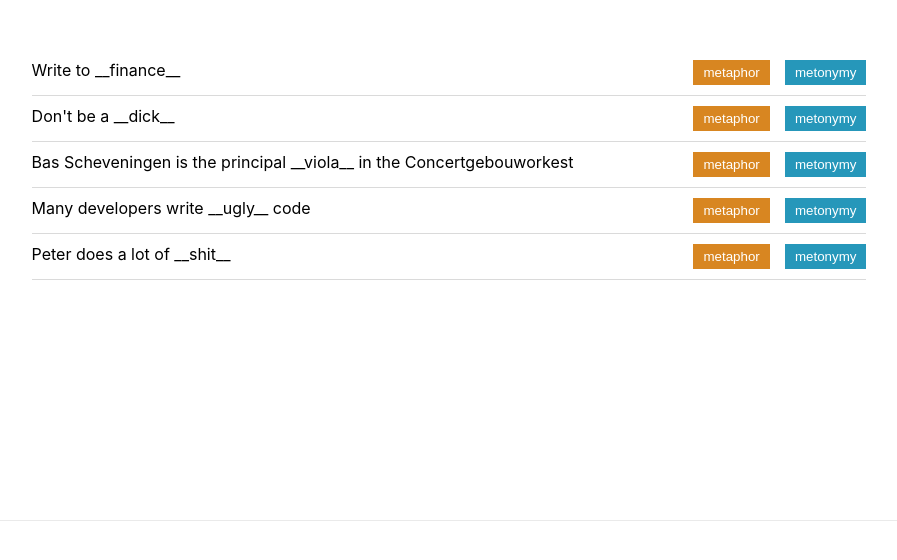
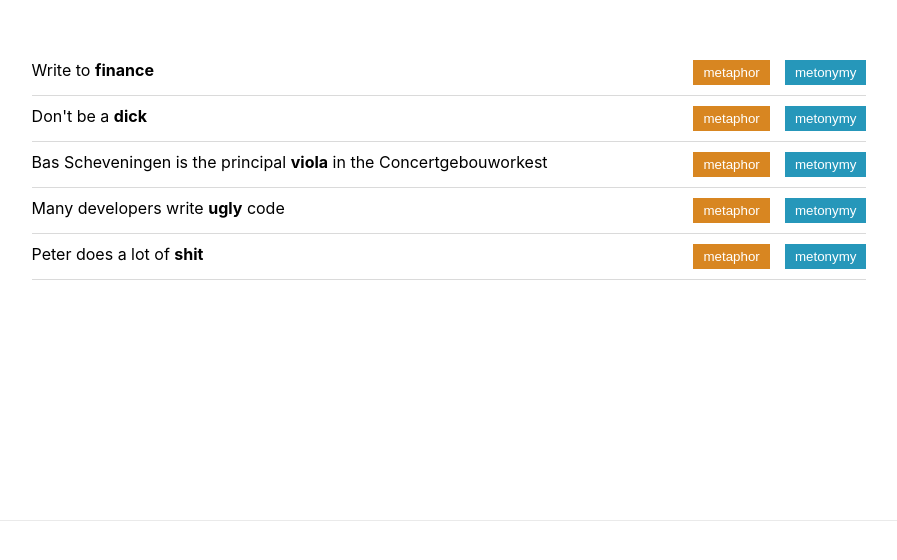
Before and after one commit to lstanisavljevic/kviz, a Next.js app: page / in a window 1280 px wide. Shown: the part 180-740 px from the top of the page, without its empty margins (191-1088 px from the left). Built offline with nearby package versions, Linux system fonts and the light colour scheme.

Commit message:
Process HTML

```diff
--- a/src/components/kviz/Kviz.tsx
+++ b/src/components/kviz/Kviz.tsx
@@ -25,7 +25,10 @@ const Kviz = () => {
     nextContent[matchedRow].status = 'selected'
     nextContent[matchedRow].outcome = outcome
     setContent(nextContent)
-    console.warn(nextContent)
+  }
+
+  function processHtml(input: string) {
+    return { __html: input.replace(/__(.+)__/g, '<strong>$1</strong>') }
   }
 
   const options = ['metaphor', 'metonymy']
@@ -34,6 +37,12 @@ const Kviz = () => {
       {content.map((row) => {
         const { example, solution, explanation, status } = row
         const statusClassName = status ? 'selected' : 'unselected'
+        const exampleRendered = (
+          <span dangerouslySetInnerHTML={processHtml(example)} />
+        )
+        const explanationRendered = (
+          <span dangerouslySetInnerHTML={processHtml(explanation)} />
+        )
         return (
           <div key={example} className={`${styles.kviz__row}`}>
             <div
@@ -41,12 +50,12 @@ const Kviz = () => {
                 styles[`kviz__col--${statusClassName}`]
               }`}
             >
-              {example}
+              {exampleRendered}
               {status && (
                 <div
                   className={`${styles.kviz__col} ${styles.kviz__explanation}`}
                 >
-                  {explanation}
+                  {explanationRendered}
                 </div>
               )}
             </div>
--- a/src/components/kviz/kviz.module.scss
+++ b/src/components/kviz/kviz.module.scss
@@ -39,18 +39,10 @@
     color: $color-white;
     border: none;
     padding: $gutter / 2 $gutter;
-    // &--correct {
-    //   position: relative;
-    //   &:after {
-    //     display: inline;
-    //     position: absolute;
-    //     right: -$gutter * 2;
-    //     top: 0;
-    //     font-size: $font-size-large;
-    //     color: $color-green;
-    //     content: " ✓"
-    //   }
-    // }
+    &--correct {
+      background: none;
+      color: $color-black;
+    }
     &--incorrect {
       opacity: 0;
       transition: opacity $trans-defaults;
```
